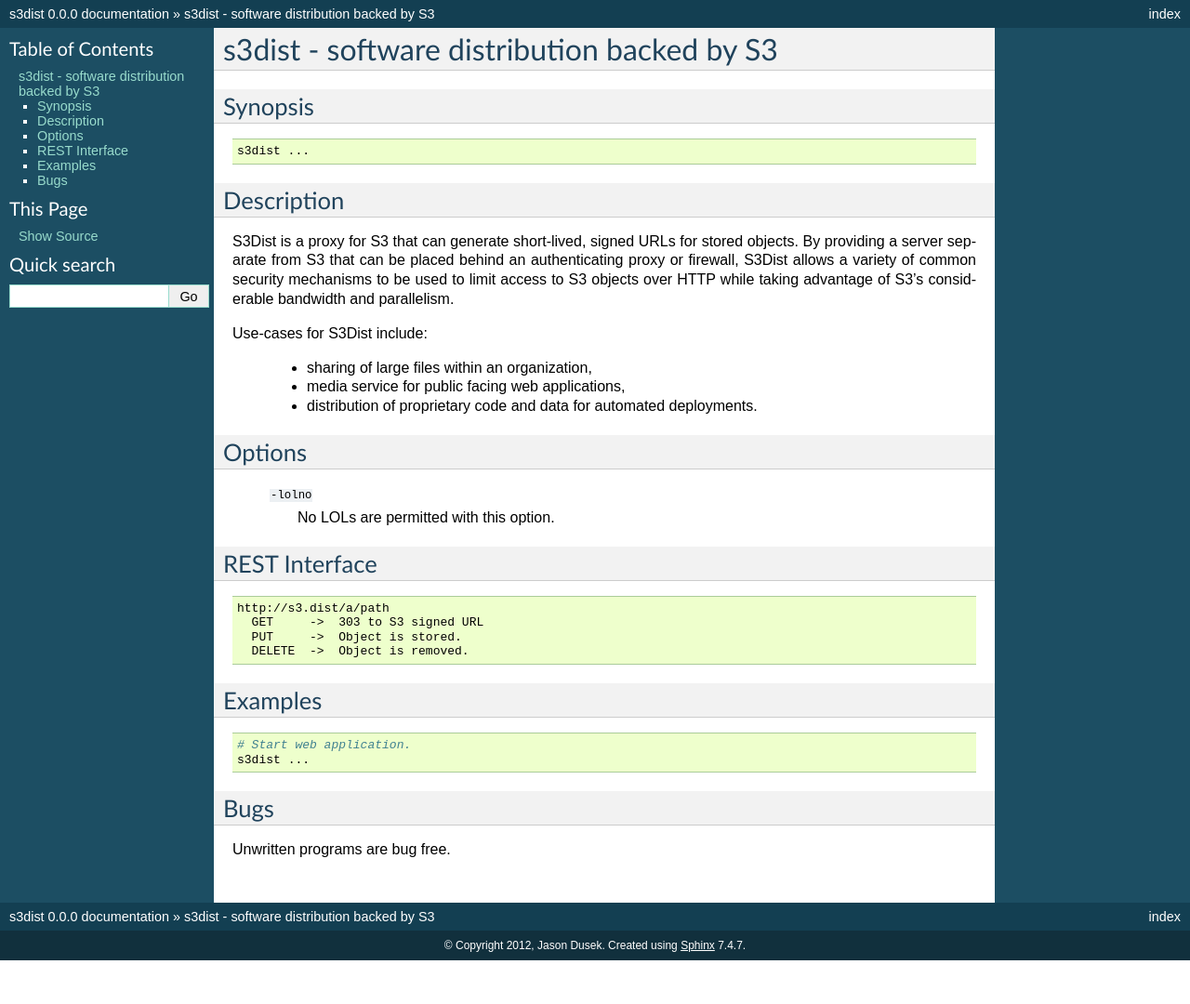
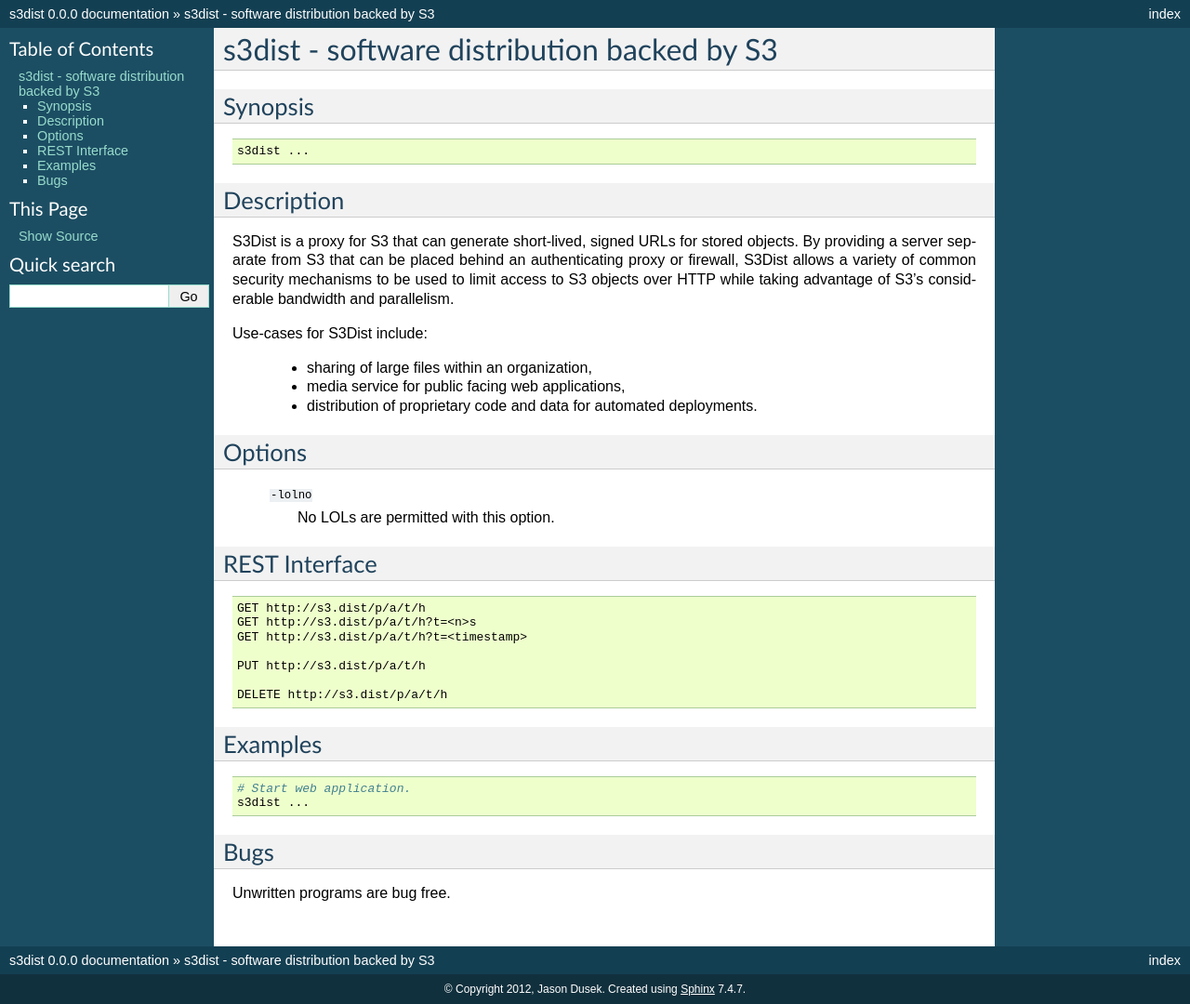
Before and after one commit to airbnb/sssp, a Sphinx documentation site: the page built from doc/index.rst, in a window 1280 px wide. Shown: the whole page at 93% size. Built offline with Sphinx 7.4.7, drawn with Linux system fonts in a browser that asks for light colours; before the commit the page ends 1033 px from its top, so only the background shows below that.

Commit message:
t parameter for timeout of signed URLs Should there be a way to deal with software "versions"?

```diff
--- a/doc/index.rst
+++ b/doc/index.rst
@@ -37,10 +37,13 @@
 
 .. code-block:: text
 
-  http://s3.dist/a/path
-    GET     ->  303 to S3 signed URL
-    PUT     ->  Object is stored.
-    DELETE  ->  Object is removed.
+  GET http://s3.dist/p/a/t/h
+  GET http://s3.dist/p/a/t/h?t=<n>s
+  GET http://s3.dist/p/a/t/h?t=<timestamp>
+
+  PUT http://s3.dist/p/a/t/h
+
+  DELETE http://s3.dist/p/a/t/h
 
 Examples
 --------
```
